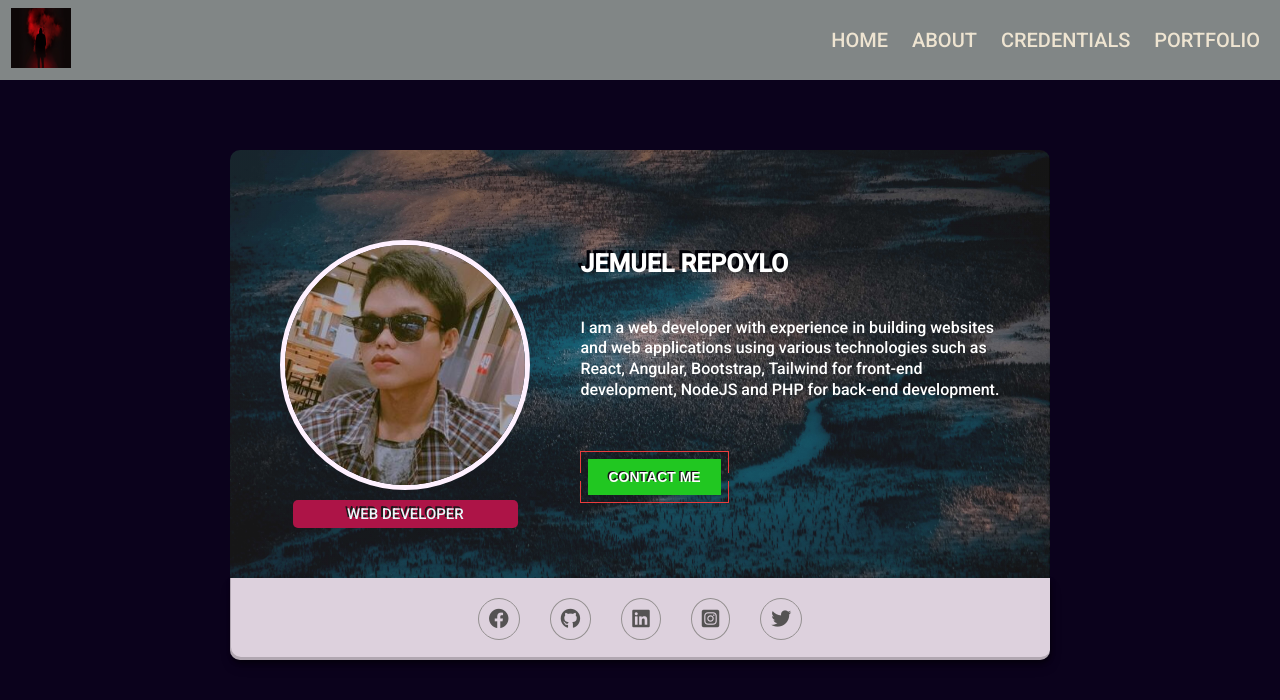
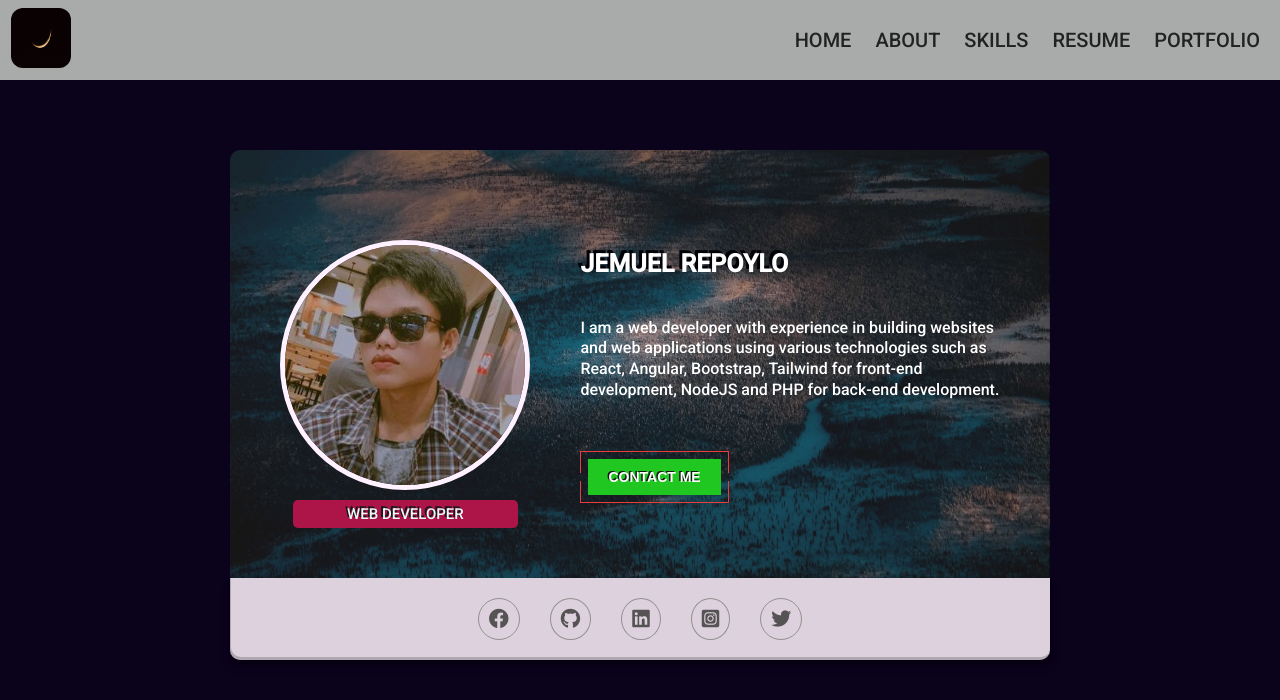
Before and after one commit to syjem/Jemuel-Web-Developer, a plain HTML site: page index.html in a window 1280 px wide. Drawn offline with Linux system fonts and the light colour scheme.

Commit message:
ain't cool

```diff
--- a/css/style.css
+++ b/css/style.css
@@ -19,7 +19,7 @@ body {
   height: 80px;
   display: flex;
   position: fixed;
-  background-color: rgb(129, 134, 134);
+  background-color: rgb(169, 170, 170);
   display: flex;
   justify-content: center;
   text-align: center;
@@ -29,6 +29,11 @@ body {
   position: absolute;
   margin: 8px;
   left: 3px;
+  border-radius: 20%;
+}
+
+.img_logo:hover {
+  transform: rotate(90deg);
 }
 
 ul {
@@ -47,13 +52,13 @@ a {
   text-decoration: none;
   font-size: 20px;
   font-weight: 300px;
-  color: #eee4d1;
+  color: #222222;
   text-transform: uppercase;
 }
 
 ul li:hover {
-  color: rgb(255, 255, 255);
-  font-weight: 700;
+  color: rgba(219, 41, 41, 0.9);
+  font-weight: 500;
 }
 
 /* Main */
--- a/index.html
+++ b/index.html
@@ -14,13 +14,14 @@
 <body>
     <header class="header">
         <a href="index.html">
-            <img class="img_logo" src="img/red.jpg" alt="Logo" width="60" height="60">
+            <img class="img_logo" src="img/moon.jpg" alt="Logo" width="60" height="60">
         </a>
         <nav>
             <ul>
                 <a href="#"><li>Home</li></a>
                 <a href="#"><li>About</li></a>
-                <a href="#"><li>Credentials</li></a>
+                <a href="#"><li>Skills</li></a>
+                <a href="#"><li>Resume</li></a>
                 <a href="#"><li>Portfolio</li></a>
             </ul>
         </nav>
```
